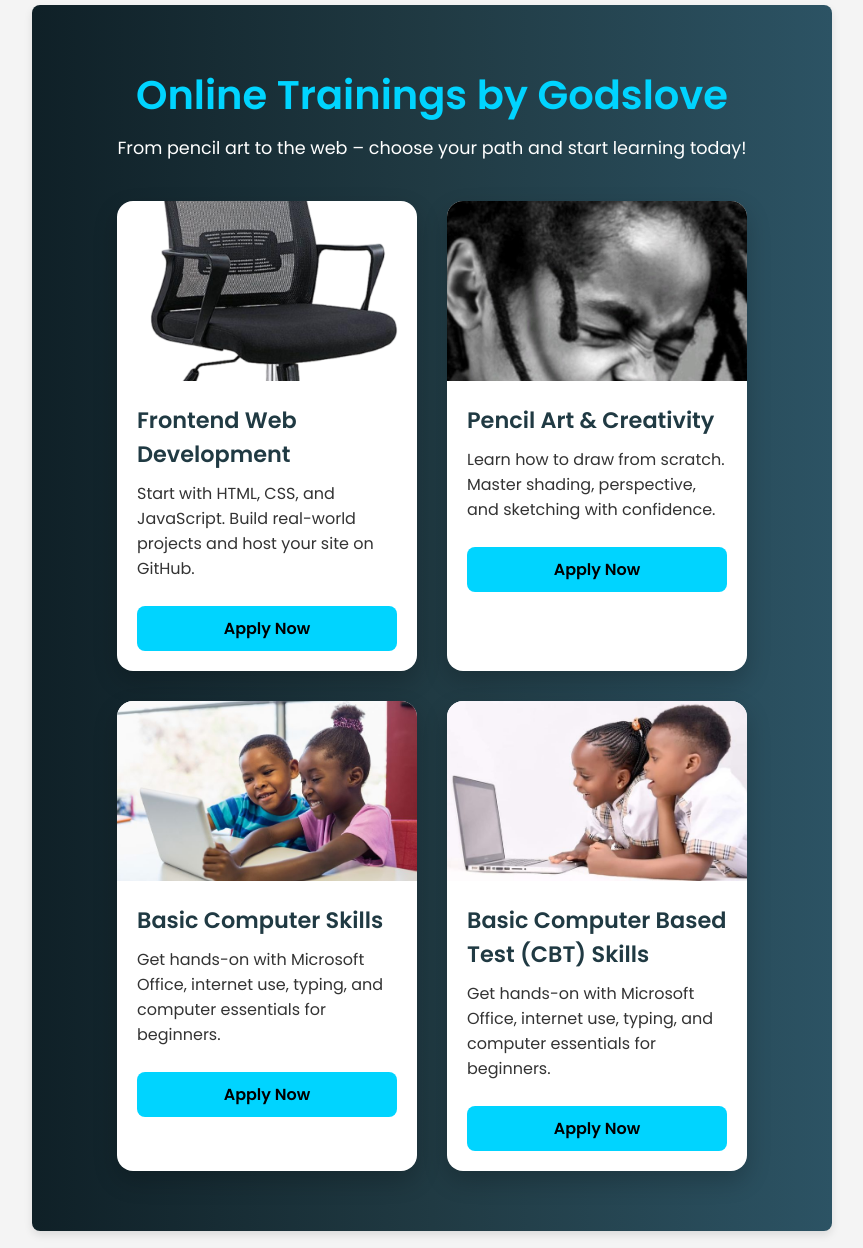
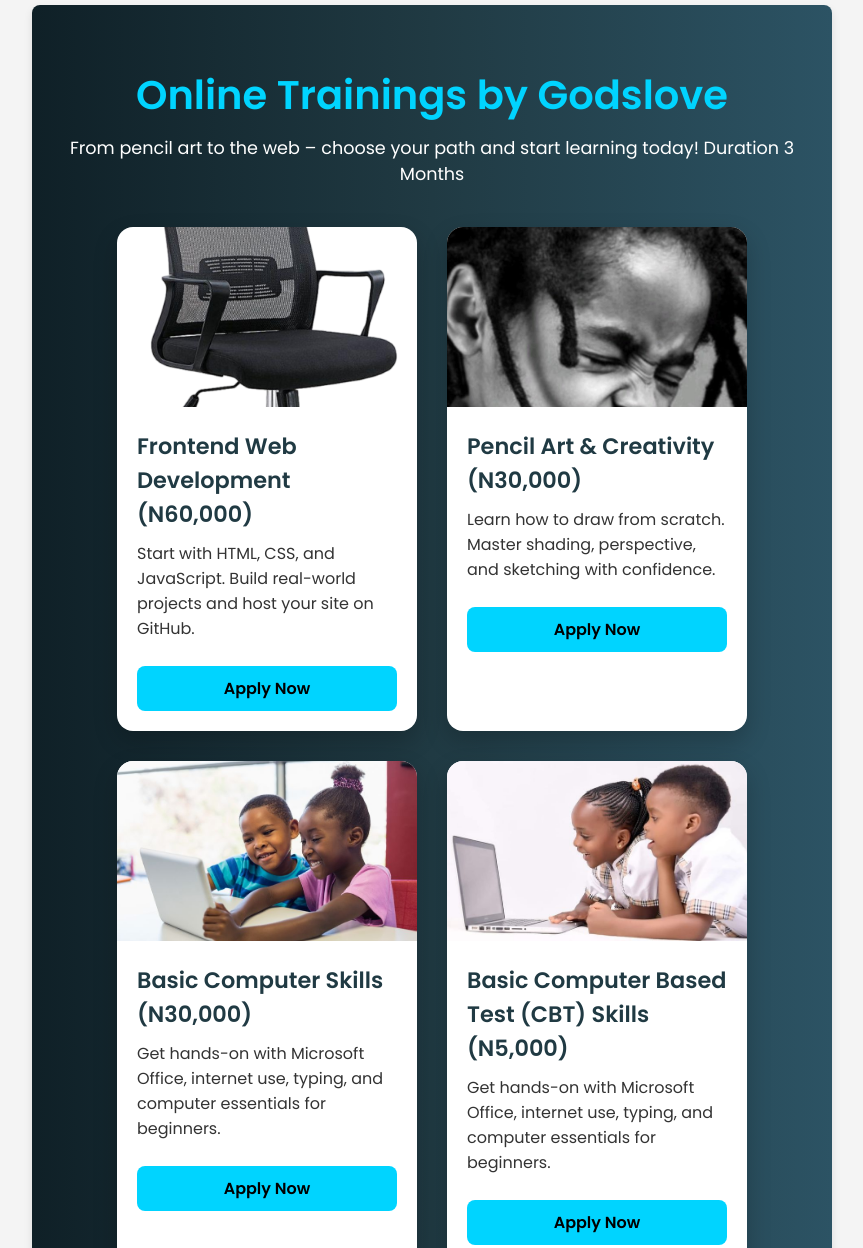
Before and after one commit to godslovedev/godslovedev, a plain HTML site: page index.html in a window 1280 px wide. Shown: the part 1620-2868 px from the top of the page, without its empty margins (208-1071 px from the left). Drawn offline with nearby package versions, Linux system fonts and the light colour scheme.

Commit message:
Update index.html

```diff
--- a/index.html
+++ b/index.html
@@ -99,35 +99,35 @@
         <section class="training-section">
           <div class="training-header">
             <h2>Online Trainings by Godslove</h2>
-            <p>From pencil art to the web – choose your path and start learning today!</p>
+            <p>From pencil art to the web – choose your path and start learning today! Duration 3 Months </p>
           </div>
 
           <div class="training-cards">
 
             <div class="card">
               <img src="office_prev_ui.png" alt="Web Development Training" />
-              <h3>Frontend Web Development</h3>
+              <h3>Frontend Web Development (N60,000) </h3>
               <p>Start with HTML, CSS, and JavaScript. Build real-world projects and host your site on GitHub.</p>
               <a href="courses.html" target="_blank" class="btn">Apply Now</a>
             </div>
 
             <div class="card">
               <img src="download (9).jpeg" alt="Pencil Art Training" />
-              <h3>Pencil Art & Creativity</h3>
+              <h3>Pencil Art & Creativity (N30,000) </h3>
               <p>Learn how to draw from scratch. Master shading, perspective, and sketching with confidence.</p>
               <a href="courses.html" target="_blank" class="btn">Apply Now</a>
             </div>
 
             <div class="card">
               <img src="trai.jpeg" alt="Computer Skills Training" />
-              <h3>Basic Computer Skills</h3>
+              <h3>Basic Computer Skills  (N30,000) </h3>
               <p>Get hands-on with Microsoft Office, internet use, typing, and computer essentials for beginners.</p>
               <a href="courses.html" target="_blank" class="btn">Apply Now</a>
             </div>
 
             <div class="card">
               <img src="download (10).jpeg" alt="Computer Skills Training" />
-              <h3>Basic Computer Based Test (CBT) Skills</h3>
+              <h3>Basic Computer Based Test (CBT) Skills (N5,000) </h3>
               <p>Get hands-on with Microsoft Office, internet use, typing, and computer essentials for beginners.</p>
               <a href="courses.html" target="_blank" class="btn">Apply Now</a>
             </div>
```
